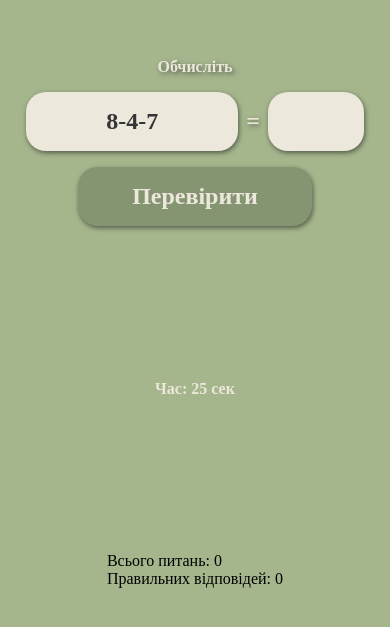
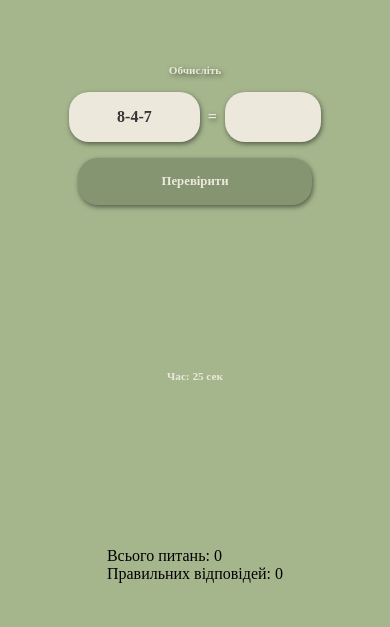
Before and after one commit to klymsk/CalculateGame, a plain HTML site: page index.html in a window 390 px wide. Shown: the part 179-806 px from the top of the page. Drawn offline with Linux system fonts and the light colour scheme.

Commit message:
updatePhoneVer

```diff
--- a/styles.css
+++ b/styles.css
@@ -51,6 +51,12 @@ article h1 {
     text-shadow: 2px 2px 5px rgba(0, 0, 0, 0.5);
 }
 
+@media (max-width: 768px) {
+    article h1 {
+        font-size: 0.7rem;
+    }
+}
+
 .question {
     display: flex;
     align-items: center;
@@ -71,12 +77,28 @@ article h1 {
     color: var(--gray-color);
 }
 
+@media (max-width: 768px) {
+    .math {
+        padding: 1rem 3rem;
+    }
+
+    .math p {
+        font-size: 1rem;
+    }
+}
+
 .equal {
     font-family: var(--font-family);
     font-weight: var(--font-weight-bold);
     font-size: 1.5rem;
     color: var(--yellow-color);
     text-shadow: 1px 2px 5px rgba(0, 0, 0, 0.5);
+}
+
+@media (max-width: 768px) {
+    .equal {
+        font-size: 1rem;
+    }
 }
 
 .answer {
@@ -97,6 +119,12 @@ article h1 {
     color: var(--gray-color);
 }
 
+@media (max-width: 768px) {
+    .answer input {
+        font-size: 1rem;
+    }
+}
+
 .checkAnswer {
     background-color: var(--dark-green-color);
     padding: 1rem 0rem;
@@ -111,9 +139,21 @@ article h1 {
     box-shadow: 1px 2px 5px rgba(0, 0, 0, 0.5);
 }
 
+@media (max-width: 768px) {
+    .checkAnswer {
+        font-size: 0.8rem;
+    }
+}
+
 .timer p {
     font-family: var(--font-family);
     font-weight: var(--font-weight-bold);
     font-size: 1rem;
     color: var(--yellow-color);
 }
+
+@media (max-width: 768px) {
+    .timer p {
+        font-size: 0.7rem;
+    }
+}
```
